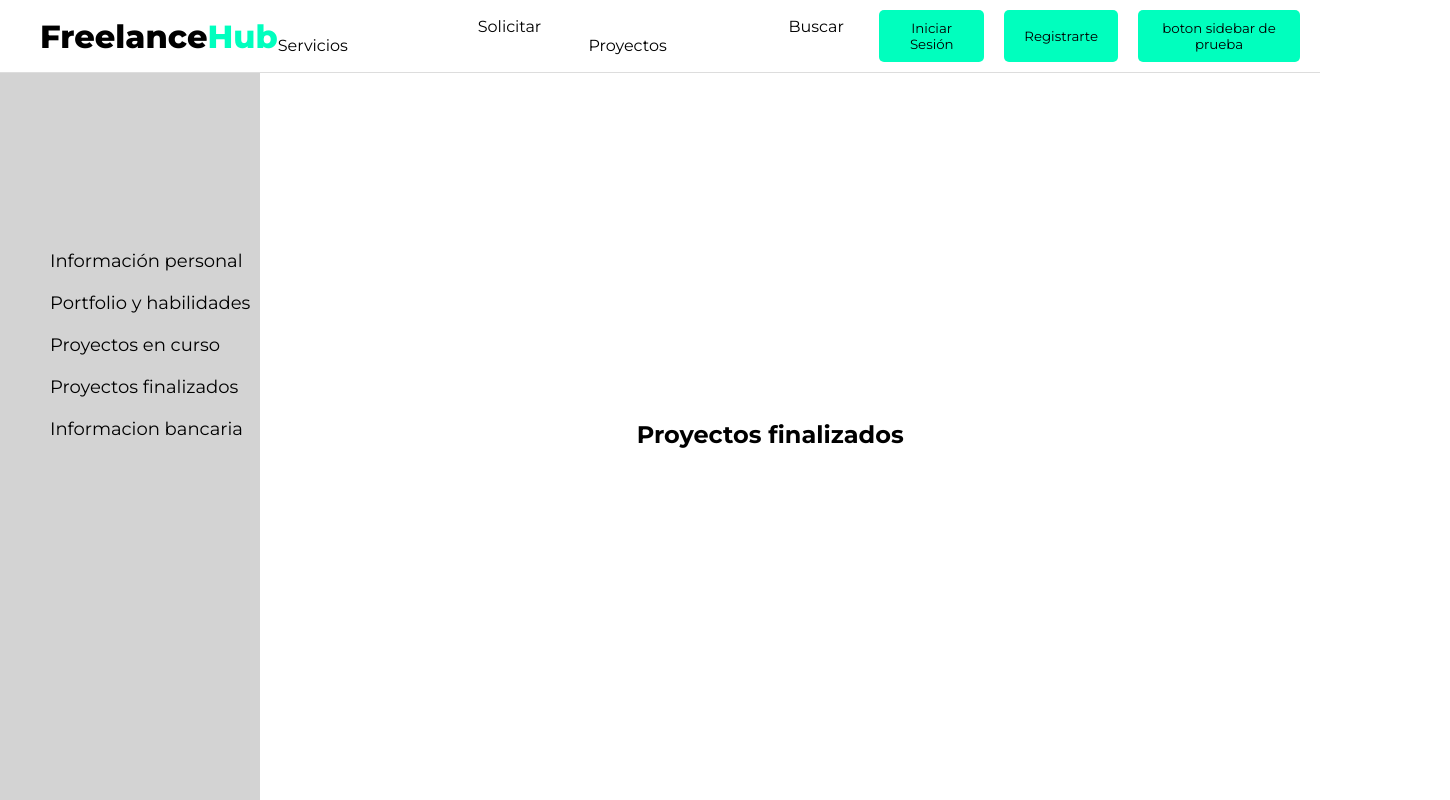
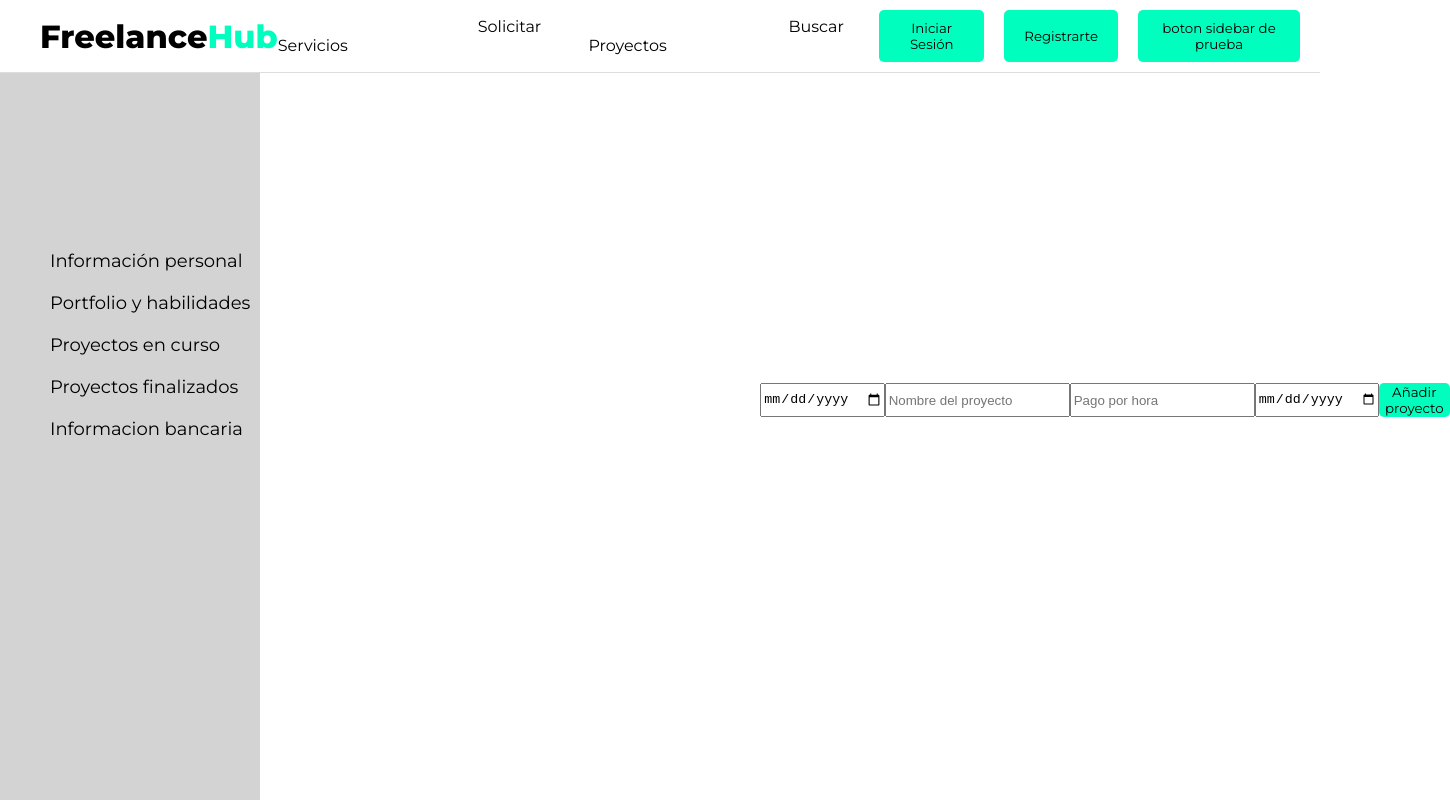
Before and after one commit to develhope/FS-ESP10-Team1-Project3, a React (Vite) app: page /sidebar/3 in a window 1280 px wide. Shown: the top 800 px of the page, 1450 px wide, since content can reach past the window. Built offline with nearby package versions, Linux system fonts and the light colour scheme.

Commit message:
no message

```diff
--- a/src/components/sidebar-items-perfil/ProEnCurso.jsx
+++ b/src/components/sidebar-items-perfil/ProEnCurso.jsx
@@ -76,8 +76,8 @@ function ProEnCurso() {
                 <div className="texto-campos-perfil">
                   <input type='date' readOnly value={proyecto.startDate} />
                   <input type='text' value={proyecto.nombre} readOnly />
-                  <input type='text' value={`${proyecto.precio} $/h`} readOnly />
-                  <input type='date' value={proyecto.fechaLimite} readOnly />
+                  <input className="inputPrecio" type='text' value={`${proyecto.precio} $/h`} readOnly />
+                  <input type='text' value={"deadline: " + proyecto.fechaLimite} readOnly />
                 </div>
               </li>
             ))}
--- a/src/components/sidebar-items-perfil/ProFinalizados.jsx
+++ b/src/components/sidebar-items-perfil/ProFinalizados.jsx
@@ -1,11 +1,125 @@
+import { useEffect, useState } from "react";
 import Sidebar from "./Sidebar";
-import "./sidebar-items-css/proFinalizados.css";
+import "./sidebar-items-css/proEnCurso.css";
 function ProFinalizados() {
-    return (
-        <div className="div-sidebar-element">
-        <div className="proximamente">
-        <h2>Proyectos finalizados</h2></div>
+  const [nombreProyecto, setNombreProyecto] = useState("");
+  const [precio, setPrecio] = useState("");
+  const [entregado, setEntregado] = useState("");
+  const [fechaComienzo, setFechaComienzo] = useState("")
+    const [proyectosAcabados, setProyectosAcabados] = useState([]);
+
+    const actualizarNombreProyecto = (event) => {
+   setNombreProyecto(event.target.value);
+  };
+  const actualizarPrecio = (event) => {
+    setPrecio(event.target.value);
+   };
+   const actualizarEntregado = (event) => {
+    setEntregado(event.target.value);
+   };
+   const actualizarFechaComienzo = (event) => {
+    setFechaComienzo(event.target.value);
+   };
+  const subirProyecto = (event) => {
+    event.preventDefault();
+      const nuevoProyecto = {
+        id: Date.now(),
+        nombre: nombreProyecto,
+        startDate: fechaComienzo,
+        precio: precio,
+        fechaLimite: entregado
+      };
+      const nuevosProyectos = [...proyectosAcabados, nuevoProyecto];
+      setProyectosAcabados(nuevosProyectos);
+      localStorage.setItem('userProFinalizados', JSON.stringify(nuevosProyectos));
+      setNombreProyecto("");
+      setPrecio("");
+      setEntregado("");
+      setFechaComienzo("");
+    }
+
+
+  useEffect(() => {
+    const storedProyects = localStorage.getItem('userProFinalizados');
+    if (storedProyects) {
+      const localproyectParsed = JSON.parse(storedProyects);
+      setProyectosAcabados(localproyectParsed);
+    }
+  }, []);
+  return (
+    <div className="div-sidebar-element-proEnCurso">
+      {proyectosAcabados.length === 0 ? (
+        <form onSubmit={subirProyecto}>
+        <input
+        type="date"
+        value={fechaComienzo}
+        onChange={actualizarFechaComienzo}
+        placeholder="fecha comienzo"
+      />
+          <input
+            type="text"
+            value={nombreProyecto}
+            onChange={actualizarNombreProyecto}
+            placeholder="Nombre del proyecto"
+          />
+          <input
+          type="number"
+          value={precio}
+          onChange={actualizarPrecio}
+          placeholder="Pago por hora"
+        />
+        <input
+        type="date"
+        value={entregado}
+        onChange={actualizarEntregado}
+        placeholder="fecha limite"
+      />
+          <button type="submit" className="nuevo-proyecto">Añadir proyecto</button>
+        </form>
+      ) : (
+        <div className="proyectos">
+          <ul>
+            {proyectosAcabados.map((proyecto) => (
+              <li key={proyecto.id}>
+                <div className="texto-campos-perfil">
+                  <input type='date' readOnly value={proyecto.startDate} />
+                  <input type='text' value={proyecto.nombre} readOnly />
+                  <input className="inputPrecio" type='text' value={`${proyecto.precio} $/h`} readOnly />
+                  <input type='text' value={"entregado: " + proyecto.fechaLimite} readOnly />
+                </div>
+              </li>
+            ))}
+          </ul>
+          <form onSubmit={subirProyecto}>
+          <input
+          type="date"
+          value={fechaComienzo}
+          onChange={actualizarFechaComienzo}
+          placeholder="fecha comienzo"
+        />
+          <input
+            type="text"
+            value={nombreProyecto}
+            onChange={actualizarNombreProyecto}
+            placeholder="Nombre del proyecto"
+          />
+          <input
+          type="number"
+          value={precio}
+          onChange={actualizarPrecio}
+          placeholder="Pago por hora"
+        />
+        <input
+        type="date"
+        value={entregado}
+        onChange={actualizarEntregado}
+        placeholder="fecha limite"
+      />
+          <button type="submit" className="nuevo-proyecto">Añadir otro proyecto</button>
+        </form>
         </div>
-    )
+      )}
+    </div>
+  );
 }
 export default ProFinalizados;
--- a/src/components/sidebar-items-perfil/sidebar-items-css/proEnCurso.css
+++ b/src/components/sidebar-items-perfil/sidebar-items-css/proEnCurso.css
@@ -31,7 +31,7 @@
     font-family: "Montserrat", sans-serif;
 }
 .div-sidebar-element-proEnCurso .texto-campos-perfil input {
-width: max-content;
+width: 16.5vw;
 height: min-content;
 padding: 5px;
 margin-top: 25px;
@@ -41,6 +41,9 @@ font-family: "Montserrat", sans-serif;
 border-color: transparent;
 background-color: transparent;
 }
+.div-sidebar-element-proEnCurso .texto-campos-perfil .inputPrecio {
+    width: 6vw;
+}
 .div-sidebar-element-proEnCurso .proyectos ul {
     display: flex;
     flex-direction: column;
```
